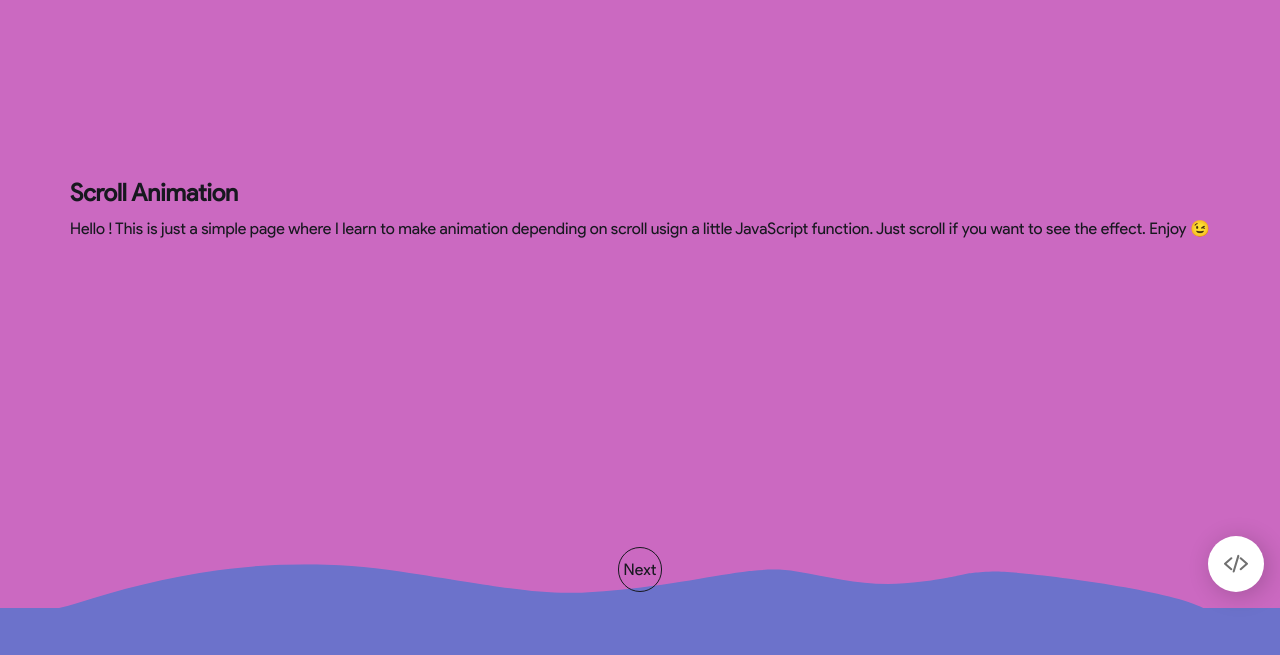
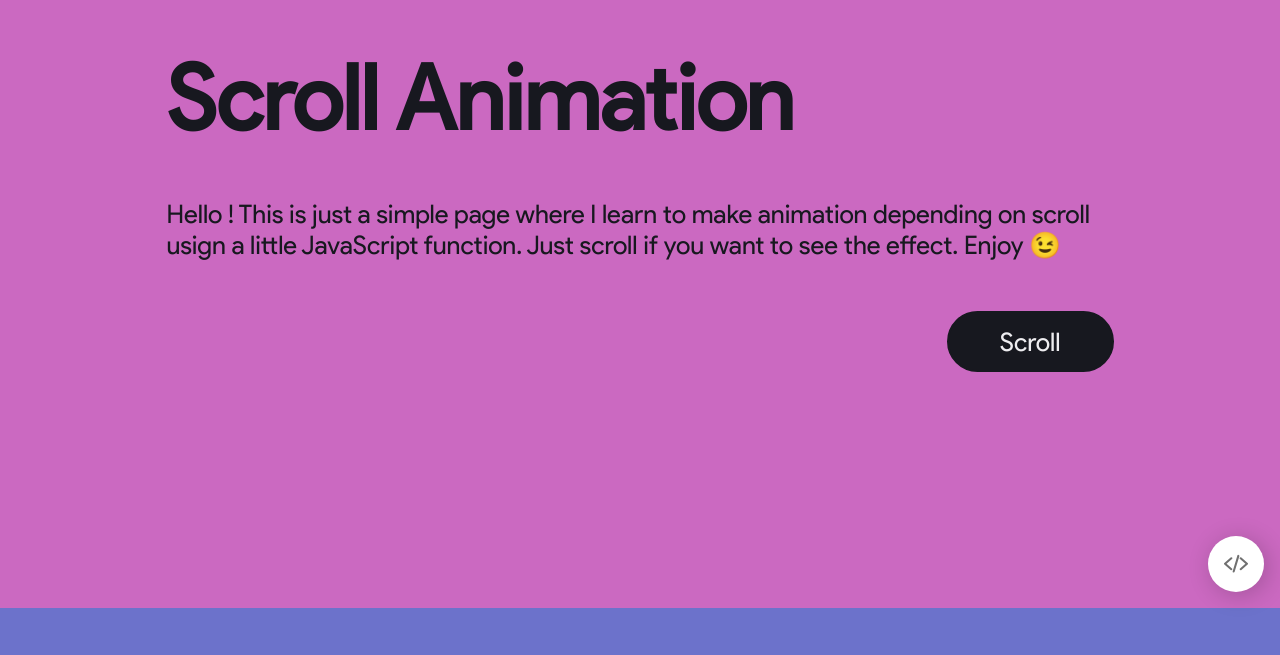
Before and after one commit to Manu3609/scrollAnimation, a plain HTML site: page index.html in a window 1280 px wide. Shown: the part 192-847 px from the top of the page. Drawn offline with Linux system fonts and the light colour scheme.

Commit message:
delete svg, make font size bigger, add call to action to first section

```diff
--- a/assets/css/index.css
+++ b/assets/css/index.css
@@ -44,10 +44,31 @@ section:nth-child(odd){
 }
 section h2 {
     margin-bottom: .5em;
+    font-size: 7vw;
+}
+section .container p {
+    font-size: 2vw;
+}
+.cta {
+    font-size: 2vw;
+    padding: .5em 2em;
+    margin-top: 2em;
+    border: .18vw solid var(--darkBlue);
+    background: var(--darkBlue);
+    color: var(--white);
+    border-radius: 10em;
+    float: right;
+    transition: .5s ease;
+}
+.cta:hover {
+    box-shadow: 0 0 20px 20px #00000010;
+    letter-spacing: .15vw;
 }
 .container {
+    margin-block: 10vw;
     opacity: 0;
     transition: all 1s;
+    width: 80%;
 }
 .show {
     opacity: 1;
@@ -77,13 +98,15 @@ section:nth-child(5) .container.show p{
 section:nth-child(3) .container .paraContainer{
     display: flex;
     flex-wrap: wrap;
-    gap: 1em;
+    gap: 4em;
     margin-top: 2em;
 }
 section:nth-child(3) .container .paraContainer p{
     padding: 3em 2em;
     width: 20em;
-    box-shadow: 0 0 10px 10px rgba(0, 0, 0, .04);
+    font-size: 1.5vw;
+    box-shadow: 0 0 10px 20px #00000005;
+    background: #ffffff05;
     border-radius: .5em;
     cursor: pointer;
     position: relative;
--- a/index.html
+++ b/index.html
@@ -11,14 +11,14 @@
     <section id="section1">
         <div class="container">
             <h2>Scroll Animation</h2>
-            <p>Hello ! This is just a simple page where I learn to make animation depending on scroll usign a little JavaScript function. Just scroll if you want to see the effect. Enjoy 😉</p>
+            <p>Hello ! This is just a simple page where I learn to make animation depending on scroll usign a little JavaScript function. Just scroll if you want to see the effect. Enjoy 😉
+                <a href="#section2" class="cta">Scroll</a>
+            </p>
+
         </div>
-        <div class="buttons">
+        <!-- <div class="buttons">
             <a href="#section2" class="next">Next</a>
-        </div>
-        <svg xmlns="http://www.w3.org/2000/svg" width="2164.115" height="87.54" viewBox="0 0 2164.115 87.54" class="wave">
-            <path id="Tracé_1" data-name="Tracé 1" d="M0,488.589c51.028-15.74,31.48-21.47,204.11-26.548s310.735,38.588,425.484,31.48,138.167-15.232,183.864-10.155,130.934,25.387,211.156,0,189.541-51.789,322.568-31.48,146.581,26.4,229.85,17.263,123.932-24.371,166.582-17.263,74.086,17.263,125.875,10.155,31.176-8.124,69.767-10.155,475.035,54.836-7.823,73.114S96.08,521.018,96.08,521.018-38.934,500.6,0,488.589Z" transform="translate(7.05 -444.667)" fill="#a6caef"/>
-          </svg>
+        </div> -->
     </section>
     <section id="section2">
         <div class="container">
```
